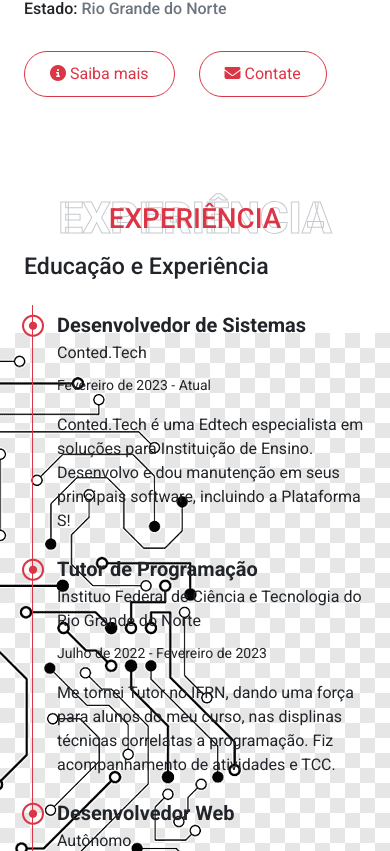
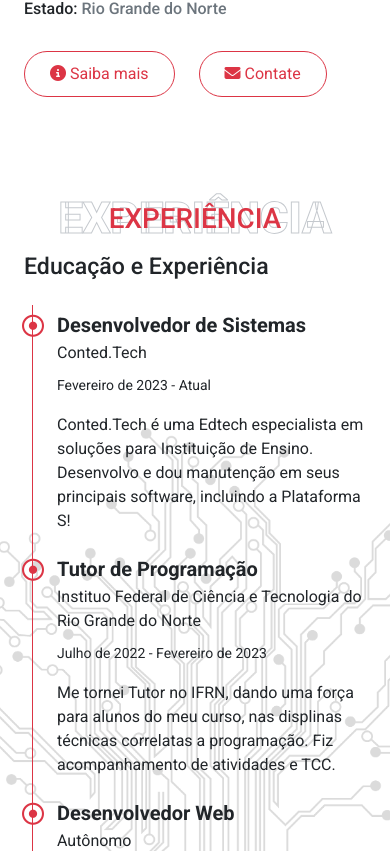
Before and after one commit to dilsoncampelo10/portifolio, an Angular app: page / in a window 390 px wide. Shown: the part 1693-2544 px from the top of the page. Built offline with nearby package versions, Linux system fonts and the light colour scheme.

Commit message:
add background experience

```diff
--- a/src/app/components/experience/experience.component.scss
+++ b/src/app/components/experience/experience.component.scss
@@ -7,4 +7,12 @@
   background-image: url('../../../assets/images/circuits.png');
   background-repeat: no-repeat;
   background-position: right center;
+  background-size: 1100px;
 }
+
+@media(max-width:640px){
+    #experience{
+      background-position: center center;
+      background-size: 500px;
+    }
+}
```
Also changed, not shown: src/assets/images/circuits-removebg-preview.png (deleted), src/assets/images/circuits.png.
